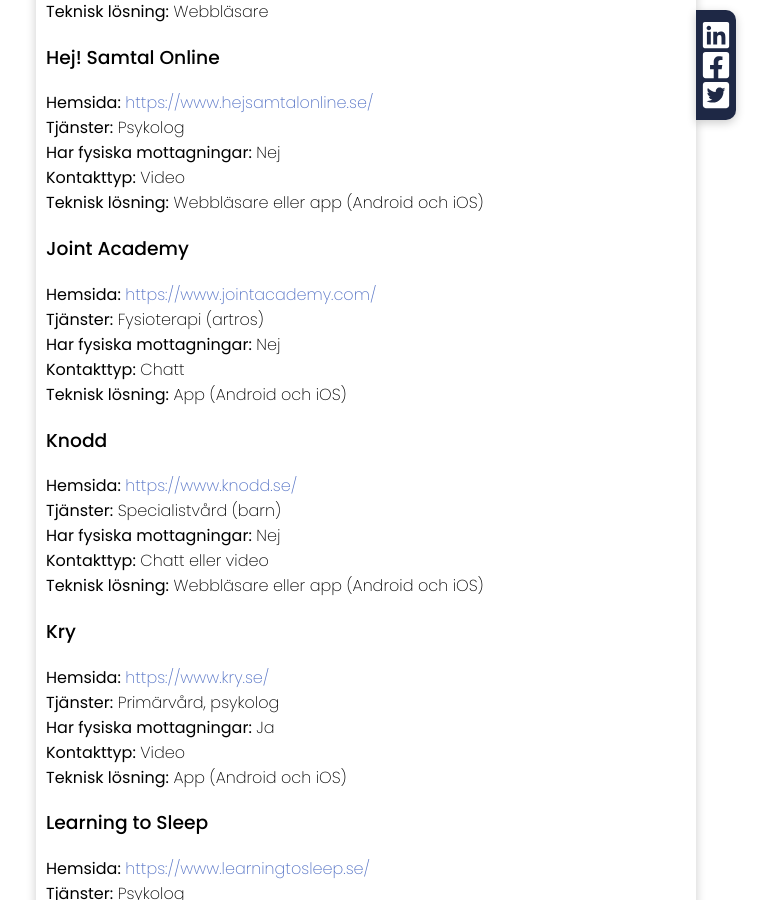
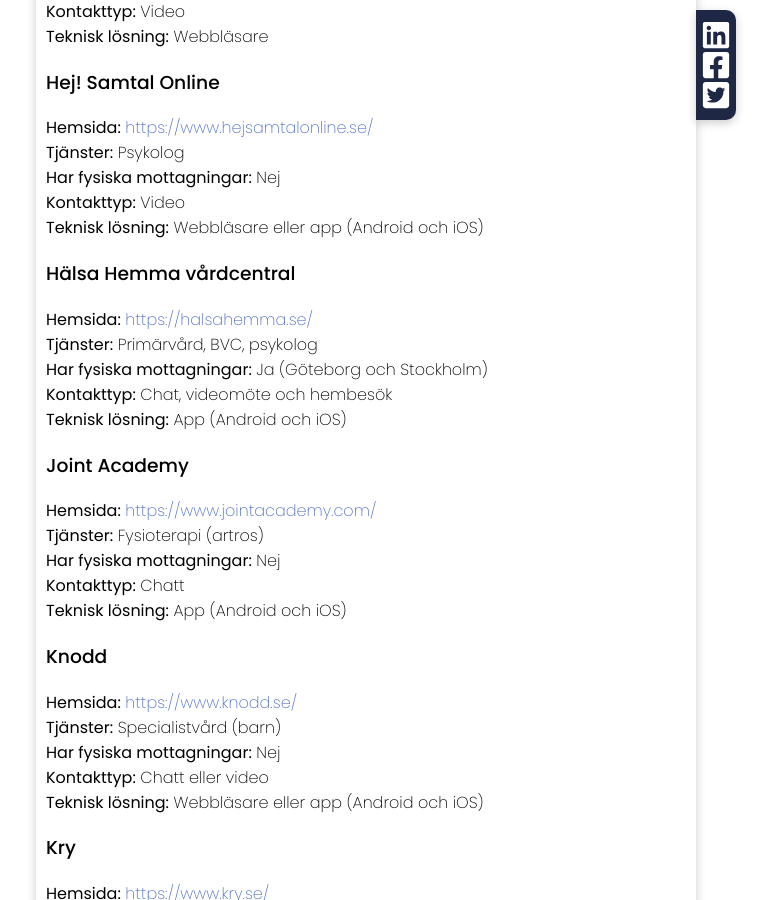
Before and after one commit to teddykladdkak/ehalsa-sverige, a Jekyll site: the page built from _posts/2021-07-30-digital-vardgivare.markdown, in a window 1280 px wide and 900 px high, scrolled down 2526 px. Shown: the whole window, without its empty margins (254-1024 px from the left). Built offline with Jekyll 4.4.1, drawn with Linux system fonts in a browser that asks for light colours; comment, search, counter and statistics services are not loaded; some of the changed text lies outside the part shown.

Commit message:
Uppdaterat artikel med ny digital vårdgivare

```diff
--- a/_posts/2021-07-30-digital-vardgivare.markdown
+++ b/_posts/2021-07-30-digital-vardgivare.markdown
@@ -82,6 +82,13 @@
 **Har fysiska mottagningar:** Nej\
 **Kontakttyp:** Video\
 **Teknisk lösning:** Webbläsare eller app (Android och iOS)
+
+### Hälsa Hemma vårdcentral {#halsahemma}
+**Hemsida:** [https://halsahemma.se/](https://halsahemma.se/)\
+**Tjänster:** Primärvård, BVC, psykolog\
+**Har fysiska mottagningar:** Ja (Göteborg och Stockholm)\
+**Kontakttyp:** Chat, videomöte och hembesök\
+**Teknisk lösning:** App (Android och iOS)
 
 ### Joint Academy {#joint-academy}
 **Hemsida:** [https://www.jointacademy.com/](https://www.jointacademy.com/)\
```
Also changed, not shown: other parts of _posts/2021-07-30-digital-vardgivare.markdown (+1 -1 lines).
